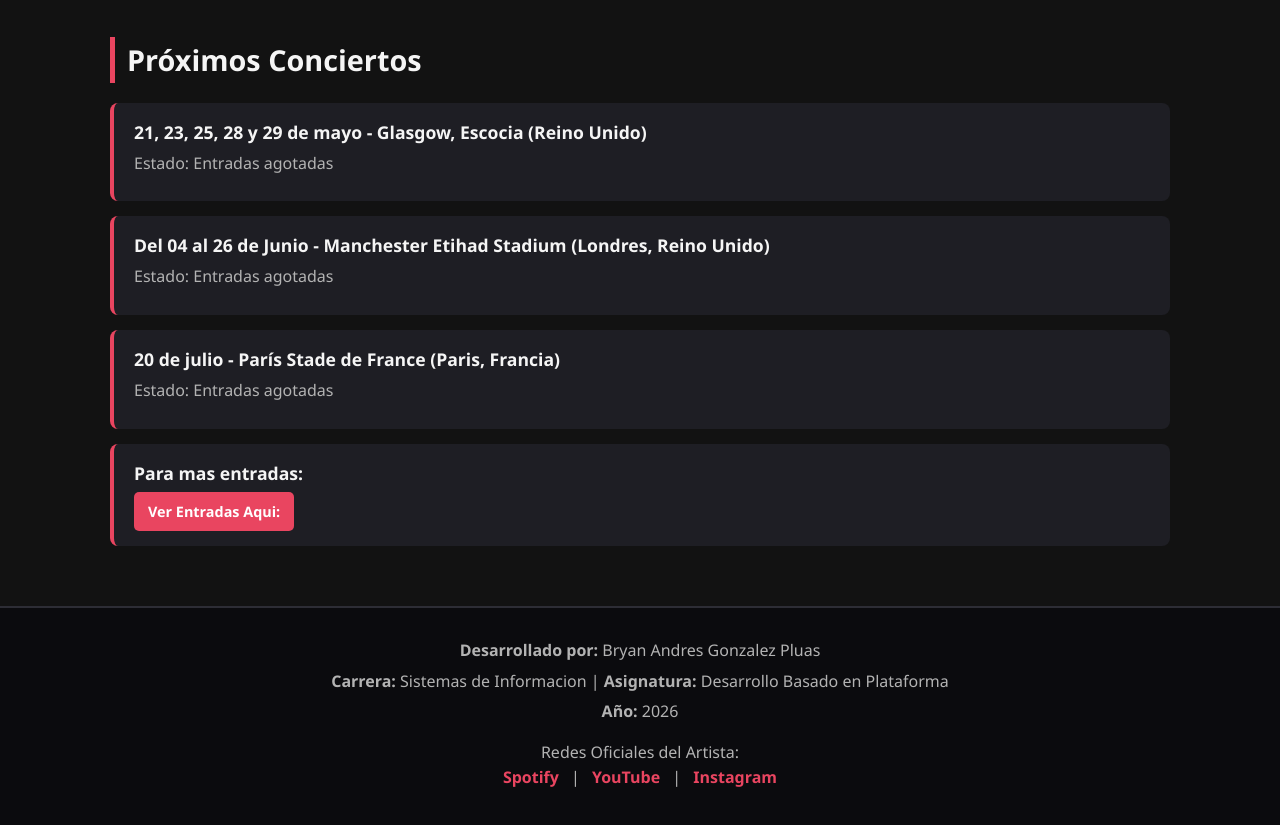
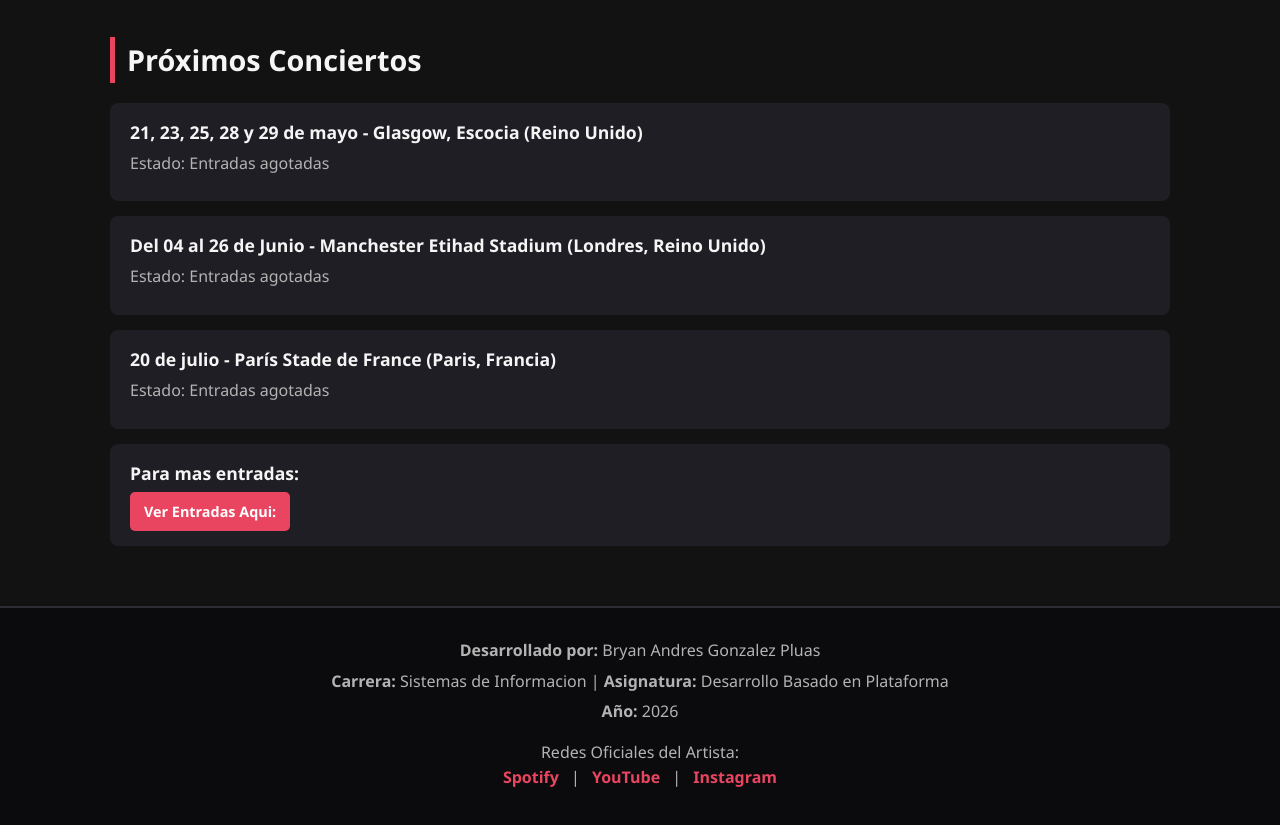
Before and after one commit to bagp060304G/pagina_musical, a plain HTML site: page index.html in a window 1280 px wide. Shown: the part 3830-4655 px from the top of the page. Drawn offline with Linux system fonts and the light colour scheme.

Commit message:
Update estilos.css

```diff
--- a/estilos.css
+++ b/estilos.css
@@ -380,7 +380,7 @@ audio {
     padding: 15px 20px;
     margin-bottom: 15px;
     border-radius: 8px;
-    border-left: 4px solid var(--color-acento);
+
 }
 
 .caja-concierto h3 {
```
